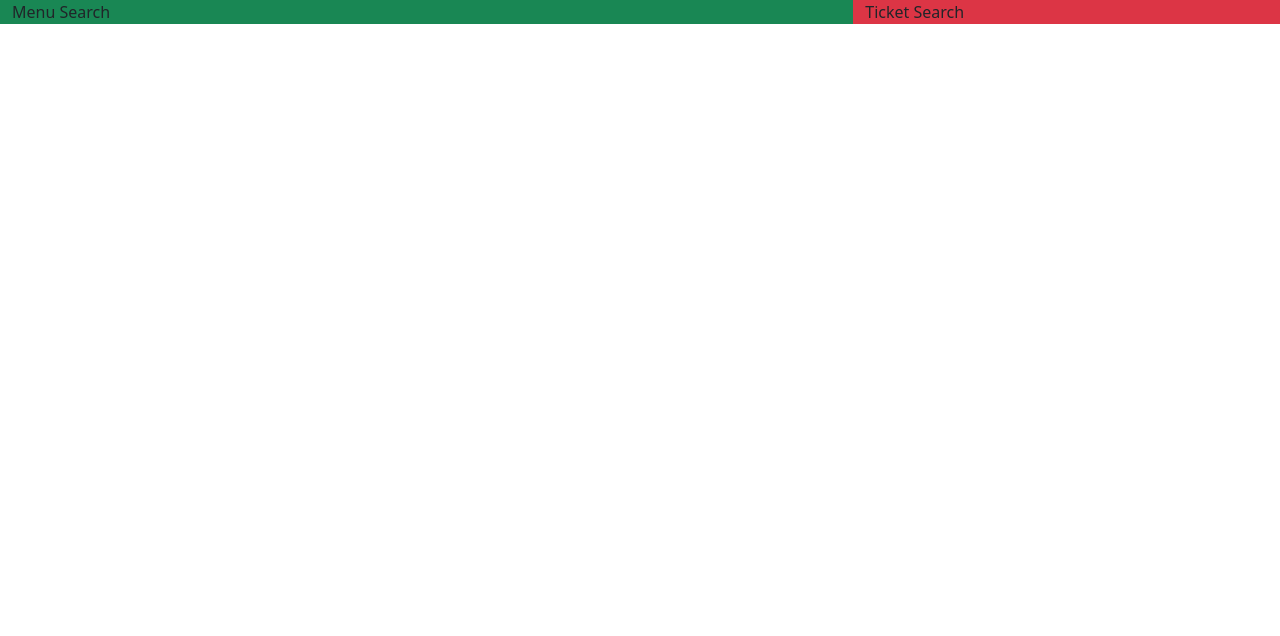
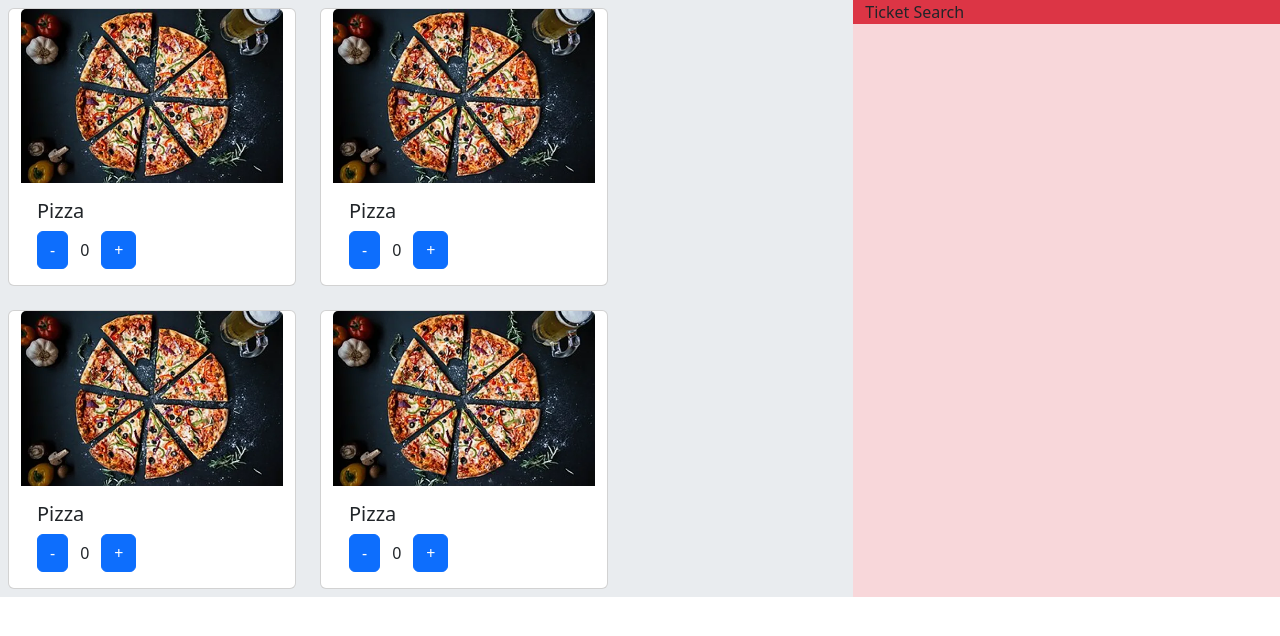
Before and after one commit to Fong9/angular-app, an Angular app: page /pos in a window 1280 px wide. Shown: the top 636 px of the page. Built offline with nearby package versions, Linux system fonts and the light colour scheme.

Commit message:
Loop with card

```diff
--- a/src/app/pos/pos.css
+++ b/src/app/pos/pos.css
@@ -0,0 +1,5 @@
+.counter-row{
+    display: flex;
+    align-items: center;
+    gap: 12px;
+}
--- a/src/app/pos/pos.html
+++ b/src/app/pos/pos.html
@@ -1,10 +1,25 @@
 <div class="container-fluid">
   <div class="row">
     <div class="col-lg-8 bg-body-secondary">
-      <div class="row bg-success">
-        <div class="col-12">Menu Search</div>
+      <div class="row p-2 gap-4">
+        <!-- Card -->
+        @for (item of [1,2,3,4]; track $index) {
+          <div class="card" style="width: 18rem;">
+            <img src="pizza.png" class="card-img-top" alt="...">
+            <div class="card-body">
+              <h5 class="card-title">Pizza</h5>
+              <div class="counter-row">
+                <button class="btn btn-primary" (click)="decrement()">-</button>
+                <span>{{counter}}</span>
+                <button class="btn btn-primary" (click)="increment()">+</button>
+              </div>
+            </div>
+          </div>
+        }
+
       </div>
     </div>
+
     <div class="col-lg-4 bg-danger-subtle">
       <div class="row bg-danger">
         <div class="col-12">Ticket Search</div>
--- a/src/app/pos/pos.ts
+++ b/src/app/pos/pos.ts
@@ -6,4 +6,16 @@ import { Component } from '@angular/core';
   templateUrl: './pos.html',
   styleUrl: './pos.css',
 })
-export class Pos {}
+export class Pos {
+  counter:number = 0;
+
+  increment(): void {
+    this.counter++;
+  }
+
+  decrement(): void {
+    if (this.counter > 0) {
+      this.counter--;
+    }
+  }
+}
```
Also changed, not shown: public/pizza.png (added).
